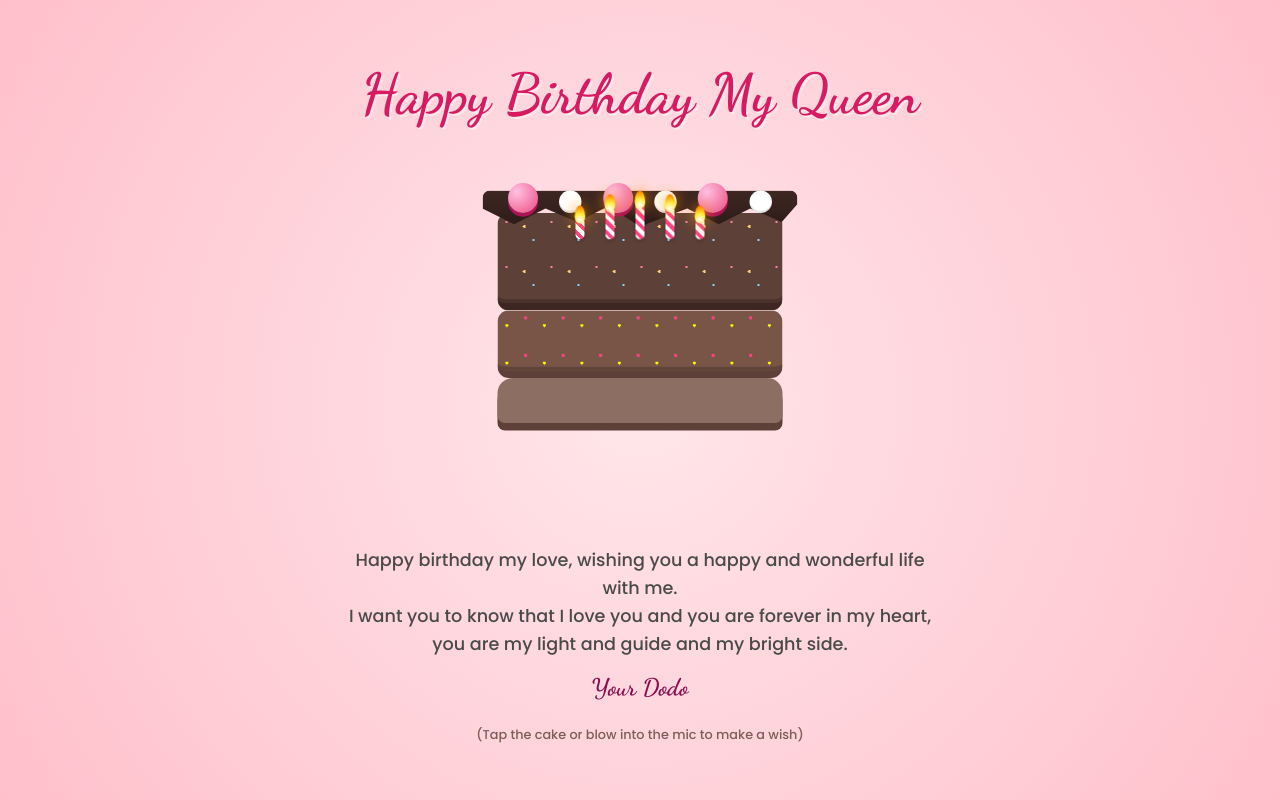
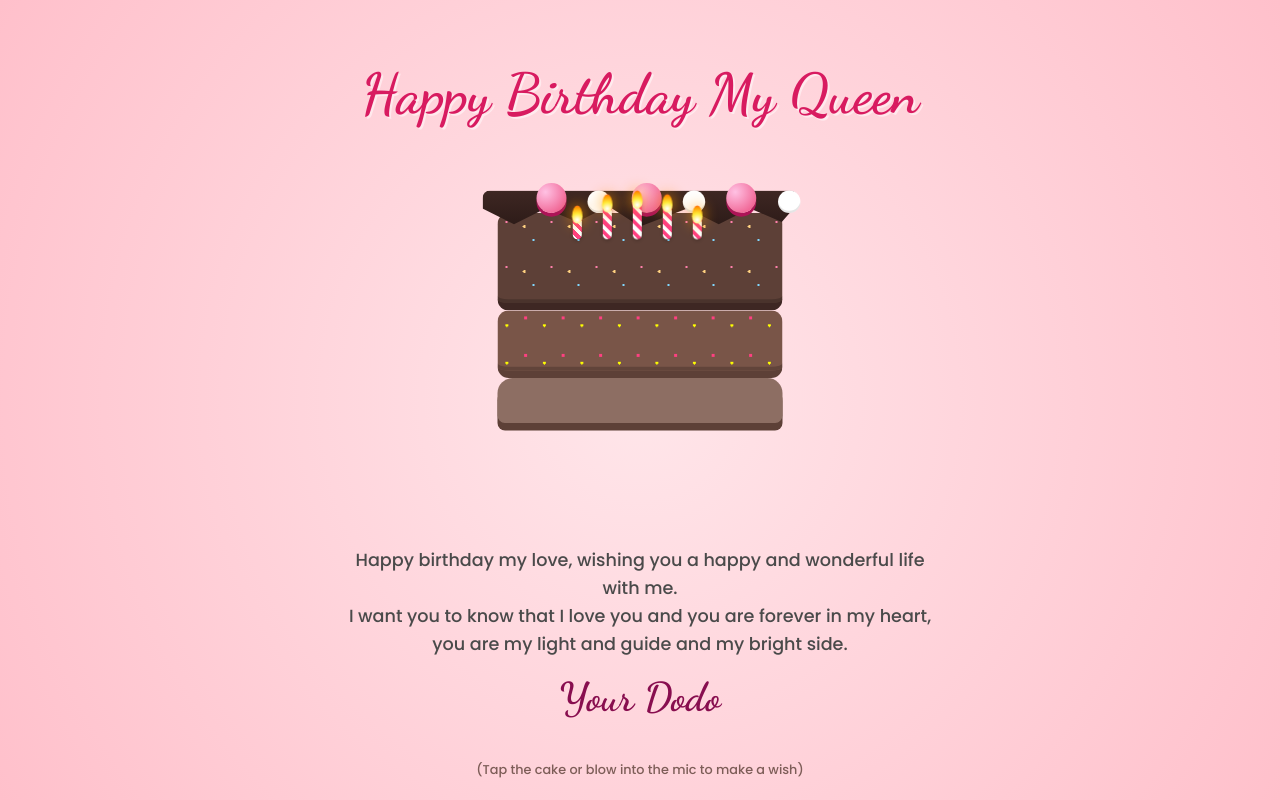
Before and after one commit to Mohammed-Hamad43/my-jomana, a plain HTML site: page index.html in a window 1280 px wide. Drawn offline with Linux system fonts and the light colour scheme.

Commit message:
Update styles.css

```diff
--- a/styles.css
+++ b/styles.css
@@ -48,7 +48,7 @@ body {
 }
 
 .signature {
-  font-size: 1.5rem;
+  font-size: 2.5rem;
   font-weight: bold;
   font-family: 'Dancing Script', cursive;
   color: #880e4f;
@@ -67,7 +67,7 @@ body {
   position: relative;
   padding: 40px 0;
   /* تصغير الكيكة بنسبة 25% */
-  transform: scale(0.75); /* كان 1 */
+  transform: scale(0.75) translateY(50px); /* كان 1 */
 }
 
 @media (min-width: 768px) {
@@ -139,7 +139,7 @@ body {
   position: absolute;
   top: -70px; /* أعلى قليلاً */
   left: 50%;
-  transform: translateX(-50%);
+  transform: translateX(-40%);
   width: 380px; /* أوسع لتوزيع الزينة */
   height: 80px;
   display: flex;
@@ -169,7 +169,7 @@ body {
 /* الشموع الجديدة (5 شموع موزعة) */
 .candle {
   position: absolute;
-  top: -5px; /* رفع الشموع لأعلى الطبقة */
+  top: 5px; /* رفع الشموع لأعلى الطبقة */
   width: 12px;
   height: 60px; /* أقصر قليلاً لتبدو متناسبة */
   border-radius: 6px;
@@ -180,7 +180,7 @@ body {
   /* توزيع الشموع الخمسة */
   --candle-offset: calc(var(--i) - 3); /* 3 هو المنتصف (1,2,3,4,5) */
   left: calc(50% + var(--candle-offset) * 40px); /* تباعد 40px بين الشمعة والوسط */
-  transform: translateX(-50%);
+  transform: translateX(-80%);
 
   /* أطوال مختلفة للشموع لإضافة لمسة جمالية */
   height: calc(55px + var(--candle-offset) * -5px * var(--candle-offset));
```
